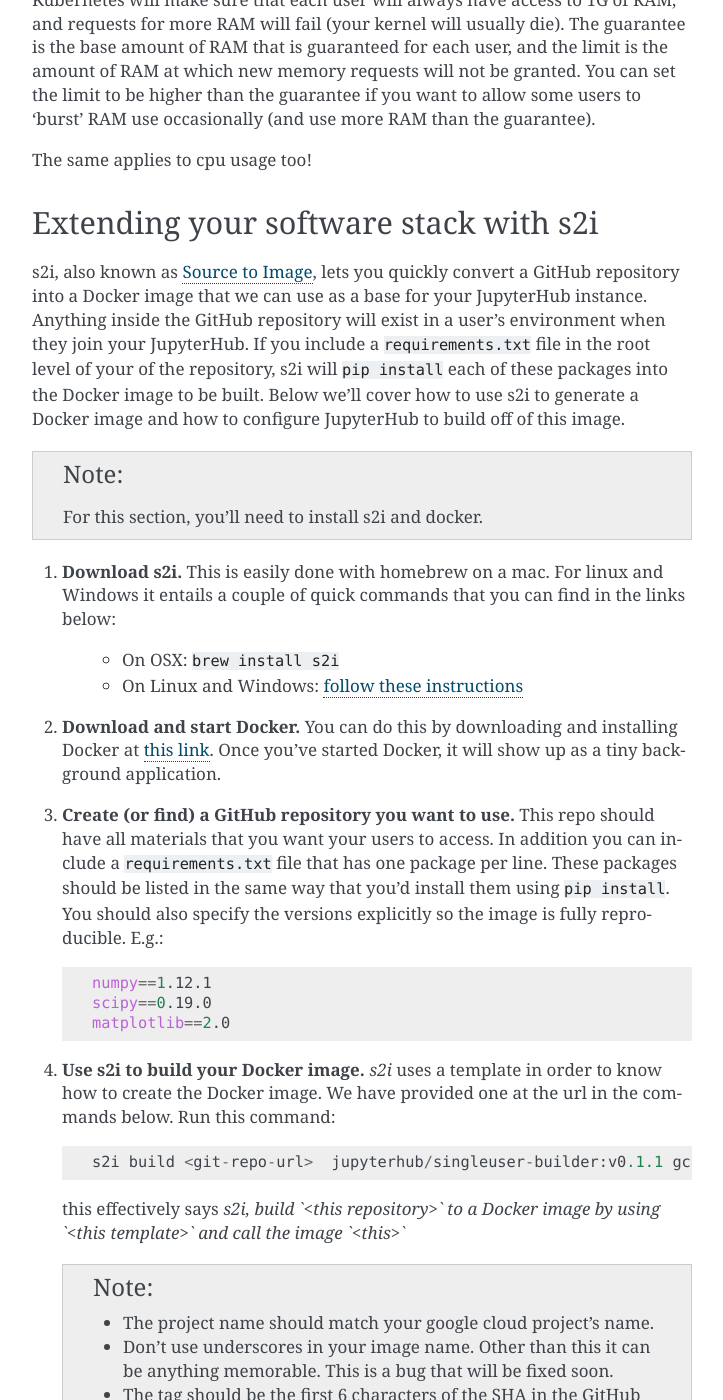
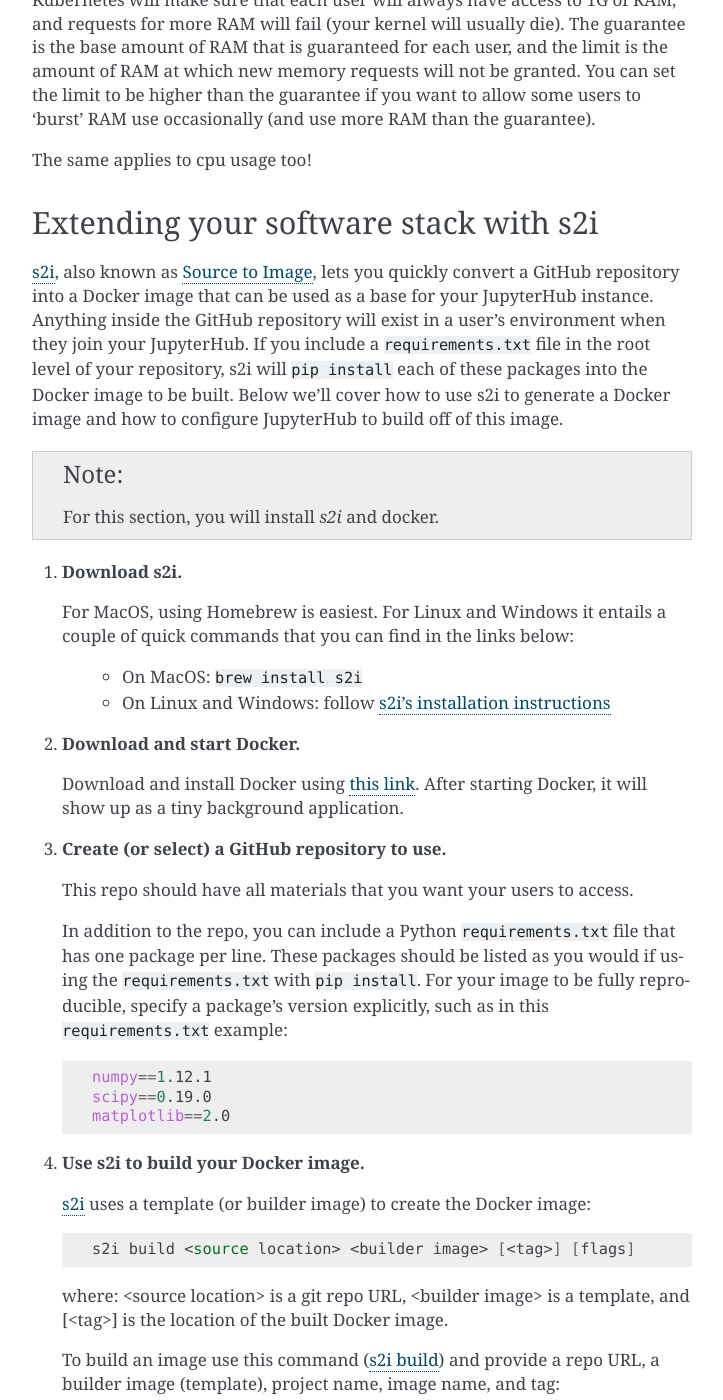
Before and after one commit to jupyterhub/zero-to-jupyterhub-k8s, a Sphinx documentation site: the page built from doc/source/extending-jupyterhub.rst, in a window 1280 px wide and 1400 px high, scrolled down 1665 px. Shown: the whole window, without its empty margins (388-1111 px from the left). Built offline with Sphinx 7.4.7, drawn with Linux system fonts in a browser that asks for light colours; some of the changed text lies outside the part shown.

Commit message:
Add example for s2i build

```diff
--- a/doc/source/extending-jupyterhub.rst
+++ b/doc/source/extending-jupyterhub.rst
@@ -70,40 +70,47 @@
 
 The same applies to cpu usage too!
 
+
 Extending your software stack with s2i
 --------------------------------------
 
-s2i, also known as `Source to Image <https://github.com/openshift/source-to-image>`_, lets you
-quickly convert a GitHub repository into a Docker image that we can use as a
+`s2i`_, also known as `Source to Image`_, lets you
+quickly convert a GitHub repository into a Docker image that can be used as a
 base for your JupyterHub instance. Anything inside the GitHub repository
 will exist in a user’s environment when they join your JupyterHub. If you
-include a ``requirements.txt`` file in the root level of your of the repository,
+include a ``requirements.txt`` file in the root level of your repository,
 s2i will ``pip install`` each of these packages into the Docker image to be
 built. Below we’ll cover how to use s2i to generate a Docker image and how to
 configure JupyterHub to build off of this image.
 
 .. note::
-       For this section, you’ll need to install s2i and docker.
+       For this section, you will install `s2i` and docker.
 
+1. **Download s2i.**
 
-1. **Download s2i.** This is easily done with homebrew on a mac. For linux and
+   For MacOS, using Homebrew is easiest. For Linux and
    Windows it entails a couple of quick commands that you can find in the
    links below:
 
-       - On OSX: ``brew install s2i``
-       - On Linux and Windows: `follow these instructions
+       - On MacOS: ``brew install s2i``
+       - On Linux and Windows: follow `s2i's installation instructions
          <https://github.com/openshift/source-to-image#installation>`_
 
-2. **Download and start Docker.** You can do this by downloading and installing
-   Docker at `this link <https://store.docker.com/search?offering=community&platform=desktop%2Cserver&q=&type=edition>`_.
-   Once you’ve started Docker, it will show up as a tiny background application.
+2. **Download and start Docker.**
 
-3. **Create (or find) a GitHub repository you want to use.** This repo should
-   have all materials that you want your users to access. In addition you can
-   include a ``requirements.txt`` file that has one package per line. These
-   packages should be listed in the same way that you’d install them using
-   ``pip install``. You should also specify the versions explicitly so the image is
-   fully reproducible. E.g.:
+   Download and install Docker using
+   `this link <https://store.docker.com/search?offering=community&platform=desktop%2Cserver&q=&type=edition>`_.
+   After starting Docker, it will show up as a tiny background application.
+
+3. **Create (or select) a GitHub repository to use.**
+
+   This repo should have all materials that you want your users to access.
+
+   In addition to the repo, you can include a Python ``requirements.txt`` file
+   that has one package per line. These packages should be listed as you
+   would if using the ``requirements.txt`` with ``pip install``. For your
+   image to be fully reproducible, specify a package's version explicitly,
+   such as in this ``requirements.txt`` example:
 
    .. code-block:: bash
 
@@ -111,29 +118,60 @@
           scipy==0.19.0
           matplotlib==2.0
 
-4. **Use s2i to build your Docker image.** `s2i` uses a template in order to
-   know how to create the Docker image. We have provided one at the url in the
-   commands below. Run this command::
+4. **Use s2i to build your Docker image.**
 
-       s2i build <git-repo-url>  jupyterhub/singleuser-builder:v0.1.1 gcr.io/<project-name>/<name-of-image>:<tag>
+   `s2i`_ uses a template (or builder image) to create the Docker image:
+
+   .. code-block:: bash
+
+       s2i build <source location> <builder image> [<tag>] [flags]
+
+   where: <source location> is a git repo URL, <builder image> is a template,
+   and [<tag>] is the location of the built Docker image.
+
+   To build an image use
+   this command (`s2i build`_) and provide a repo URL, a builder image
+   (template), project name, image name, and tag:
+
+   .. code-block:: bash
+
+       s2i build <git-repo-url> \
+           <template> \
+           gcr.io/<project-name>/<name-of-image>:<tag>
 
    this effectively says *s2i, build `<this repository>` to a Docker image by
    using `<this template>` and call the image `<this>`*
 
-  .. note::
+   For example:
+
+   .. code-block:: bash
+
+       s2i build https://github.com/jupyterhub/jupyterhub  \
+           jupyterhub/singleuser-builder:v0.1.1 \
+           gcr.io/jupyterhub/<jupyterhub>:<ab34c8>
+
+   .. note::
          - The project name should match your google cloud project's name.
          - Don’t use underscores in your image name. Other than this it can be
-           anything memorable. This is a bug that will be fixed soon.
+           anything memorable. *This is a bug that will be fixed soon.*
          - The tag should be the first 6 characters of the SHA in the GitHub
            commit for the image to build from.
 
-5. **Push our newly-built Docker image to the cloud.** You can either push this
+5. **Push our newly-built Docker image to the cloud.**
+
+   You can either push this
    to Docker Hub, or to the gcloud docker repository. Here we’ll push to the
-   gcloud repository::
+   gcloud repository:
+
+   .. code-block:: bash
 
        gcloud docker -- push gcr.io/<project-name>/<image-name>:<tag>
 
-6.  **Edit the JupyterHub configuration to build from this image.** We do this by editing the ``config.yaml`` file that we originally created to include the jupyter hashes. Edit ``config.yaml`` by including these lines in it:
+6.  **Edit the JupyterHub configuration to build from this image.**
+
+    We do this by editing the ``config.yaml`` file that we originally created
+    to include the jupyter hashes. Edit ``config.yaml`` by including these
+    lines in it:
 
     .. code-block:: bash
 
@@ -142,9 +180,20 @@
               name: gcr.io/<project-name>/<image-name>
               tag: <tag>
 
-7. **Tell helm to update JupyterHub to use this configuration.** Using the normal method to `apply the change <#applying-configuration-changes>`_ to the config.
-8. **Restart your notebook if you are already logging in** If you already have a running JupyterHub session, you’ll need to restart it (by stopping and starting your session from the control panel in the top right). New users won’t have to do this.
-9. **Enjoy your new computing environment!** You should now have a live computing environment built off of the Docker image we’ve created.
+7. **Tell helm to update JupyterHub to use this configuration.**
+
+   Using the normal method to `apply the change <#applying-configuration-changes>`_
+   to the config.
+
+8. **Restart your notebook if you are already logging in**
+
+   If you already have a running JupyterHub session, you’ll need to restart it (by stopping and starting your session from the control panel in the top right). New users won’t have to do this.
+
+9. **Enjoy your new computing environment!**
+
+   You should now have a live computing environment built off of the Docker
+   image we’ve created.
+
 
 Authenticating with OAuth2
 --------------------------
@@ -223,3 +272,8 @@
         loginService: "Your University"
 
 The 'callbackUrl' key is set to the authorized redirect URI you specified earlier. Set 'hostedDomain' to your institution's domain name. The value of 'loginService' is a descriptive term for your institution that reminds your users which account they are using to login.
+
+
+.. _s2i:  https://github.com/openshift/source-to-image
+.. _Source to Image: https://github.com/openshift/source-to-image
+.. _s2i build: https://github.com/openshift/source-to-image/blob/master/docs/cli.md#s2i-build
```
